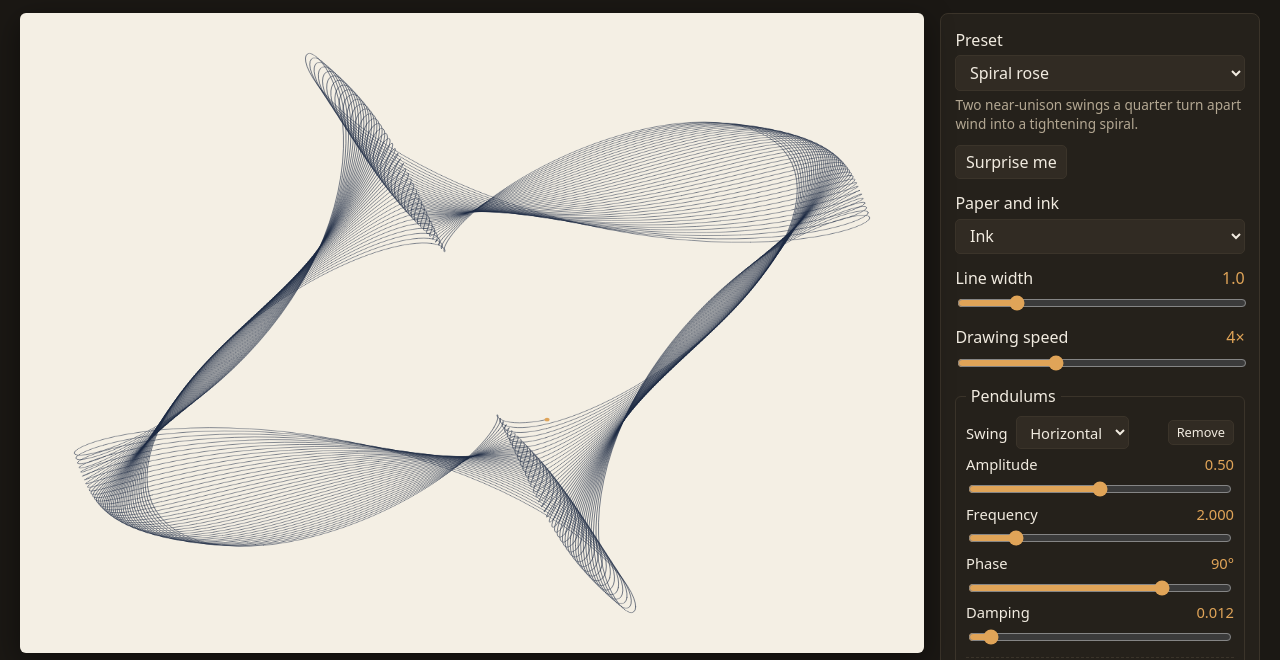
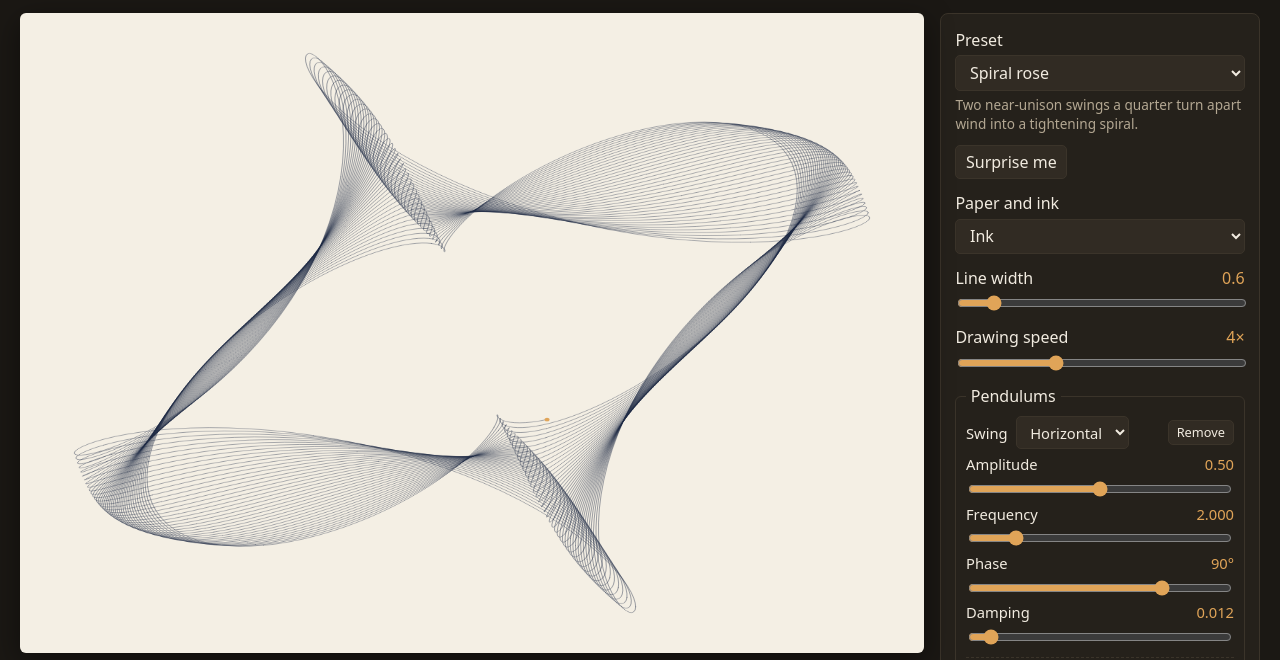
Before and after one commit to fushanbobfan/harmonograph, a website with bundled scripts: page index.html in a window 1280 px wide. Shown: the part 90-750 px from the top of the page. Built offline with nearby package versions, Linux system fonts and the light colour scheme.

Commit message:
Draw with translucent ink and a thinner default line so overlapping passes build up tone instead of solid blobs

```diff
--- a/index.html
+++ b/index.html
@@ -47,8 +47,8 @@
       </div>
 
       <div class="control-row">
-        <label for="line-width">Line width <output id="line-width-value" for="line-width">1.0</output></label>
-        <input id="line-width" type="range" min="0.3" max="4" step="0.1" value="1" />
+        <label for="line-width">Line width <output id="line-width-value" for="line-width">0.6</output></label>
+        <input id="line-width" type="range" min="0.2" max="4" step="0.1" value="0.6" />
       </div>
 
       <div class="control-row">
--- a/src/render.js
+++ b/src/render.js
@@ -1,11 +1,11 @@
 // Drawing helpers shared by the live canvas and the SVG export.
 
 export const PALETTES = {
-  ink: { label: 'Ink', paper: '#f4efe4', mode: 'solid', color: '#1d2a44' },
-  sepia: { label: 'Sepia', paper: '#f2e6cf', mode: 'solid', color: '#6b3d1f' },
-  night: { label: 'Night', paper: '#0d1220', mode: 'spectrum', hue: [190, 320] },
-  ember: { label: 'Ember', paper: '#150b09', mode: 'spectrum', hue: [10, 60] },
-  spectrum: { label: 'Spectrum', paper: '#fbfaf7', mode: 'spectrum', hue: [0, 300] },
+  ink: { label: 'Ink', paper: '#f4efe4', mode: 'solid', color: '#1d2a44', alpha: 0.7 },
+  sepia: { label: 'Sepia', paper: '#f2e6cf', mode: 'solid', color: '#6b3d1f', alpha: 0.75 },
+  night: { label: 'Night', paper: '#0d1220', mode: 'spectrum', hue: [190, 320], alpha: 0.8 },
+  ember: { label: 'Ember', paper: '#150b09', mode: 'spectrum', hue: [10, 60], alpha: 0.8 },
+  spectrum: { label: 'Spectrum', paper: '#fbfaf7', mode: 'spectrum', hue: [0, 300], alpha: 0.8 },
 };
 
 // Colour of the pen at progress u ∈ [0, 1] along the drawing.
@@ -50,6 +50,7 @@ export function drawRange(ctx, points, from, to, fit, palette, lineWidth = 1) {
   const total = points.length / 2;
   const last = Math.min(to, total - 1);
   ctx.lineWidth = lineWidth;
+  ctx.globalAlpha = palette.alpha ?? 1;
   ctx.lineJoin = 'round';
   ctx.lineCap = 'round';
   for (const run of colorRuns(from, last, total, palette)) {
@@ -63,6 +64,7 @@ export function drawRange(ctx, points, from, to, fit, palette, lineWidth = 1) {
     }
     ctx.stroke();
   }
+  ctx.globalAlpha = 1;
 }
 
 // Build a standalone SVG document of the whole drawing.
@@ -79,7 +81,7 @@ export function toSvg(points, fit, { width, height, palette, lineWidth = 1 }) {
   return [
     `<svg xmlns="http://www.w3.org/2000/svg" width="${width}" height="${height}" viewBox="0 0 ${width} ${height}">`,
     `<rect width="100%" height="100%" fill="${palette.paper}"/>`,
-    `<g fill="none" stroke-width="${lineWidth}" stroke-linecap="round" stroke-linejoin="round">`,
+    `<g fill="none" stroke-width="${lineWidth}" stroke-opacity="${palette.alpha ?? 1}" stroke-linecap="round" stroke-linejoin="round">`,
     ...paths,
     '</g>',
     '</svg>',
```
Also changed, not shown: test/render.test.js (+4 -1 lines).
